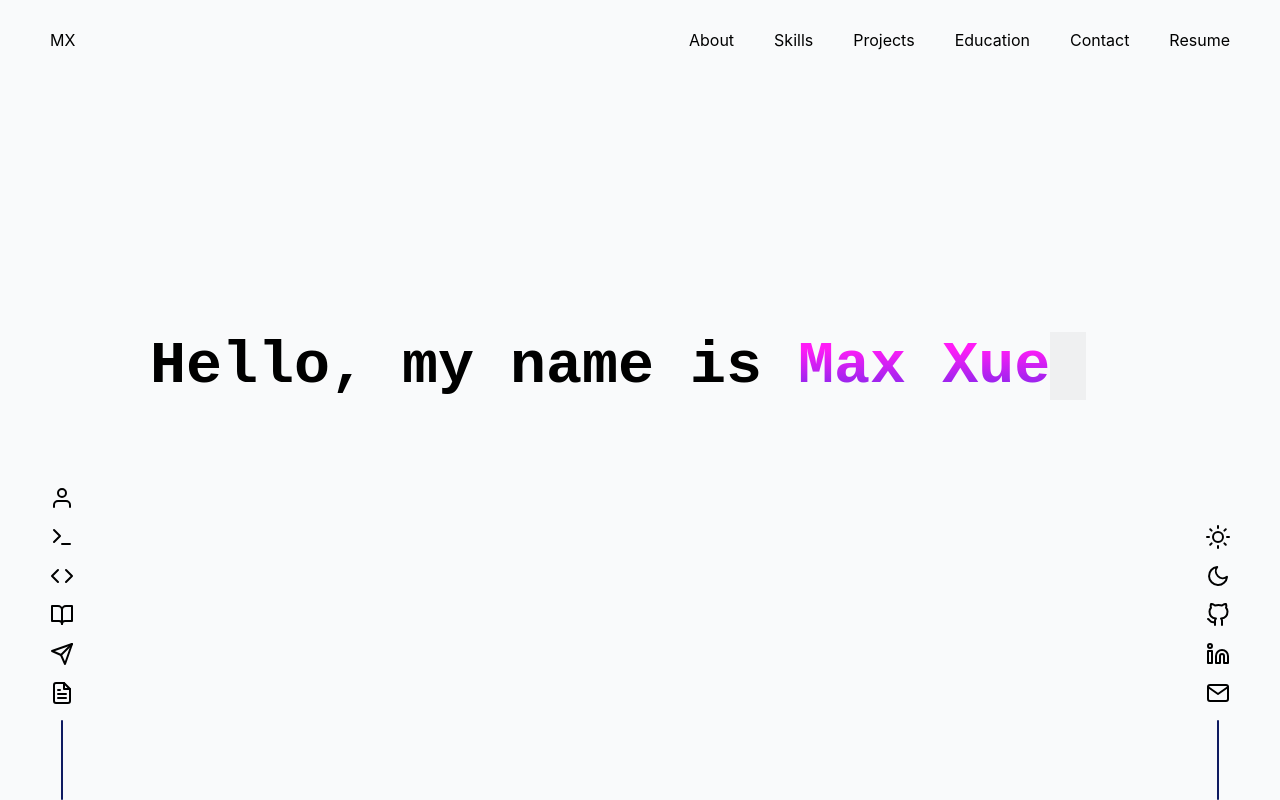
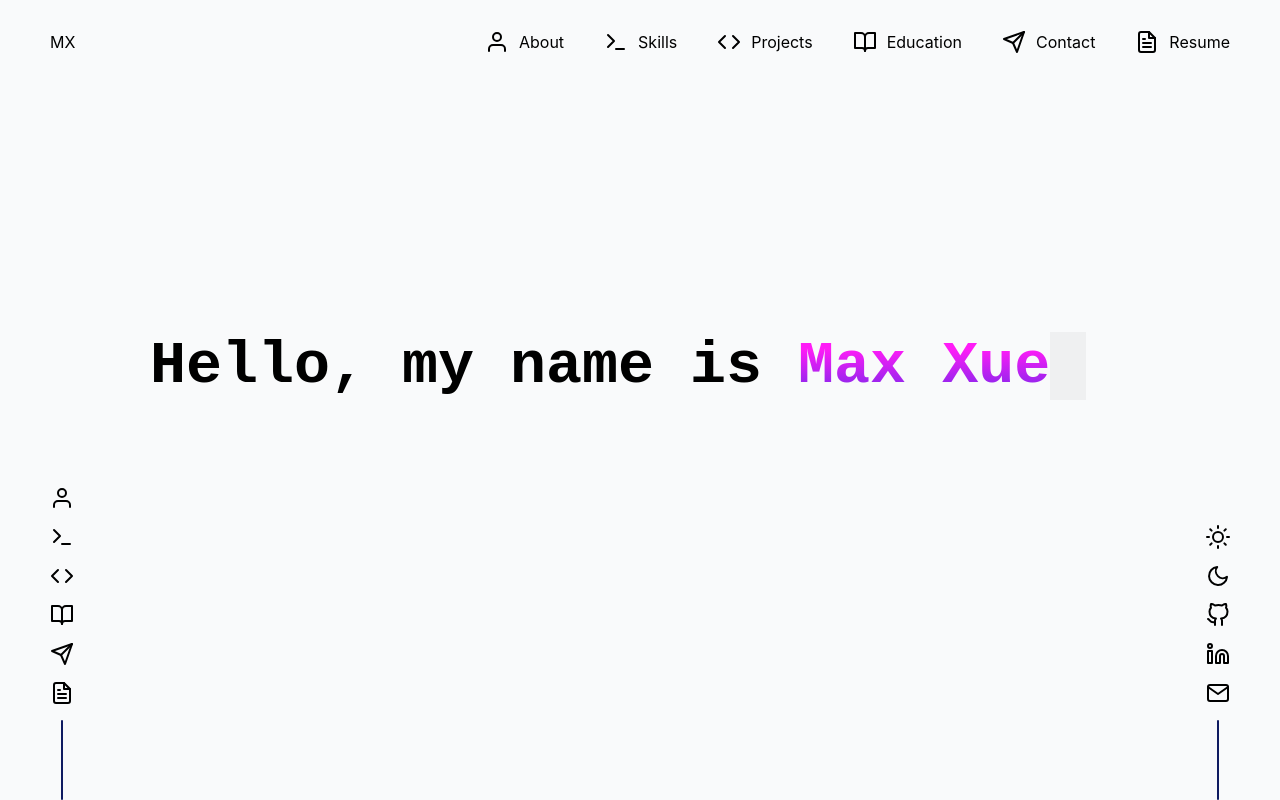
Before and after one commit to M-Xue/dev-portfolio, a Next.js app: page / in a window 1280 px wide. Built offline with nearby package versions, Linux system fonts and the light colour scheme.

Commit message:
refactored the about section component into the intro component and added icons for topbar

```diff
--- a/components/About.tsx
+++ b/components/About.tsx
@@ -4,19 +4,6 @@ import styles from '../styles/About.module.css'
 
 export const About = () => {
   return (
-    <div className={styles.container}>
-
-      <h1 className={styles.h1}>
-        <span className={styles.hello}>Hello, my name is&nbsp;</span><span className={styles.name}><span className={styles.blueFont}>Max Xue</span></span>
-      </h1>
-      <h1 className={styles.h1}>
-        <span className={styles.fullstack}>I am a <span className={styles.yellowFont}>fullstack&nbsp;</span></span> <span className={styles.engineer}>engineer</span>
-      </h1>
-
-
-
-
-
-    </div>
+    <div></div>
   )
 }
--- /dev/null
+++ b/components/Intro.tsx
@@ -0,0 +1,17 @@
+import React from 'react'
+import styles from '../styles/Intro.module.css'
+
+
+export const Intro = () => {
+  return (
+    <div className={styles.container}>
+
+      <h1 className={styles.h1}>
+        <span className={styles.hello}>Hello, my name is&nbsp;</span><span className={styles.name}><span className={styles.blueFont}>Max Xue</span></span>
+      </h1>
+      <h1 className={styles.h1}>
+        <span className={styles.fullstack}>I am a <span className={styles.yellowFont}>fullstack&nbsp;</span></span> <span className={styles.engineer}>engineer</span>
+      </h1>
+    </div>
+  )
+}
--- a/components/Topbar.tsx
+++ b/components/Topbar.tsx
@@ -7,13 +7,42 @@ export const Topbar = () => {
         <div>MX</div>
         <nav className={styles.navigation}>
             <ul>
-                <li><a href="">About</a></li>
-                <li><a href="">Skills</a></li>
-                <li><a href="">Projects</a></li>
-
-                <li><a href="">Education</a></li>
-                <li><a href="">Contact</a></li>
-                <li className={styles.resume}>Resume</li>
+                <li>
+                  <a href="">
+                    <svg xmlns="http://www.w3.org/2000/svg" width="24" height="24" viewBox="0 0 24 24" fill="none" stroke="currentColor" stroke-width="2" stroke-linecap="round" stroke-linejoin="round" class="feather feather-user"><path d="M20 21v-2a4 4 0 0 0-4-4H8a4 4 0 0 0-4 4v2"></path><circle cx="12" cy="7" r="4"></circle></svg>
+                    About
+                  </a>
+                </li>
+                <li>
+                  <a href="">
+                    <svg xmlns="http://www.w3.org/2000/svg" width="24" height="24" viewBox="0 0 24 24" fill="none" stroke="currentColor" stroke-width="2" stroke-linecap="round" stroke-linejoin="round" class="feather feather-terminal"><polyline points="4 17 10 11 4 5"></polyline><line x1="12" y1="19" x2="20" y2="19"></line></svg>
+                    Skills
+                  </a>
+                </li>
+                <li>
+                  <a href="">
+                    <svg xmlns="http://www.w3.org/2000/svg" width="24" height="24" viewBox="0 0 24 24" fill="none" stroke="currentColor" stroke-width="2" stroke-linecap="round" stroke-linejoin="round" class="feather feather-code"><polyline points="16 18 22 12 16 6"></polyline><polyline points="8 6 2 12 8 18"></polyline></svg>
+                    Projects
+                  </a>
+                </li>
+                <li>
+                  <a href="">
+                    <svg xmlns="http://www.w3.org/2000/svg" width="24" height="24" viewBox="0 0 24 24" fill="none" stroke="currentColor" stroke-width="2" stroke-linecap="round" stroke-linejoin="round" class="feather feather-book-open"><path d="M2 3h6a4 4 0 0 1 4 4v14a3 3 0 0 0-3-3H2z"></path><path d="M22 3h-6a4 4 0 0 0-4 4v14a3 3 0 0 1 3-3h7z"></path></svg>
+                    Education
+                  </a>
+                </li>
+                <li>
+                  <a href="">
+                    <svg xmlns="http://www.w3.org/2000/svg" width="24" height="24" viewBox="0 0 24 24" fill="none" stroke="currentColor" stroke-width="2" stroke-linecap="round" stroke-linejoin="round" class="feather feather-send"><line x1="22" y1="2" x2="11" y2="13"></line><polygon points="22 2 15 22 11 13 2 9 22 2"></polygon></svg>
+                    Contact
+                  </a>
+                </li>
+                <li>
+                  <div className={styles.resume}>
+                    <svg xmlns="http://www.w3.org/2000/svg" width="24" height="24" viewBox="0 0 24 24" fill="none" stroke="currentColor" stroke-width="2" stroke-linecap="round" stroke-linejoin="round" class="feather feather-file-text"><path d="M14 2H6a2 2 0 0 0-2 2v16a2 2 0 0 0 2 2h12a2 2 0 0 0 2-2V8z"></path><polyline points="14 2 14 8 20 8"></polyline><line x1="16" y1="13" x2="8" y2="13"></line><line x1="16" y1="17" x2="8" y2="17"></line><polyline points="10 9 9 9 8 9"></polyline></svg>
+                    Resume
+                  </div>
+                </li>
 
             </ul>
         </nav>
--- a/pages/index.tsx
+++ b/pages/index.tsx
@@ -4,6 +4,7 @@ import Image from 'next/image'
 import { About } from '../components/About'
 import { Contact } from '../components/Contact'
 import { Education } from '../components/Education'
+import { Intro } from '../components/Intro'
 import { LeftSiderbar } from '../components/LeftSiderbar'
 import { Projects } from '../components/Projects'
 import { RightSidebar } from '../components/RightSidebar'
@@ -25,6 +26,7 @@ const Home: NextPage = () => {
         <RightSidebar/>
         <LeftSiderbar/>
         <main className={styles.main}>
+          <Intro/>
           <About/>
           {/* <Skills/>
           <Projects/>
--- a/styles/Topbar.module.css
+++ b/styles/Topbar.module.css
@@ -9,17 +9,22 @@
 
 .navigation ul {
     display: flex;
+    list-style: none;
 }
 
-.navigation li {
-    list-style: none;
-    /* margin-right: 40px; */
-}
+
 
 .navigation a {
     margin-right: 40px;
+    display: flex;
+    align-items: center;
+}
+
+.navigation svg {
+    margin-right: 10px;
 }
 
 .resume {
-
+    display: flex;
+    align-items: center;
 }
```
Also changed, not shown: styles/Intro.module.css (renamed from styles/About.module.css).
